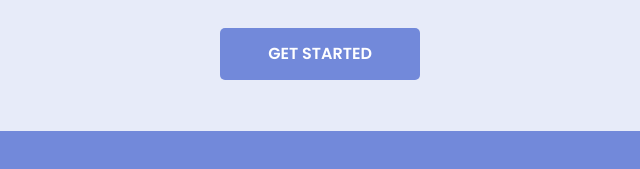
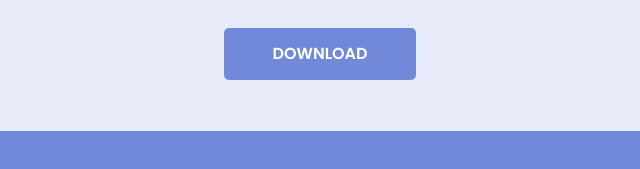
Before and after one commit to discordsafeguard/discordsafeguard.github.io, a plain HTML site: page index.html in a window 1280 px wide. Shown: the part 1834-2003 px from the top of the page, 320-960 px from the left. Drawn offline with nearby package versions, Linux system fonts and the light colour scheme.

Commit message:
Add files via upload

```diff
--- a/index.html
+++ b/index.html
@@ -91,7 +91,7 @@
             <div class="title">Get started now!</div>
             <div class="subtitle">Download SafeGuard and start guarding your servers today!</div>
             <br />
-            <a class="btn btn-primary btn-lg" href="#start_link" role="button">Get started</a>
+            <a class="btn btn-primary btn-lg" href="software/Discord_SafeGuard_19002.exe" role="button">Download</a>
         </div><br />
     </div>
 </div>
```
Also changed, not shown: 1 other file.
